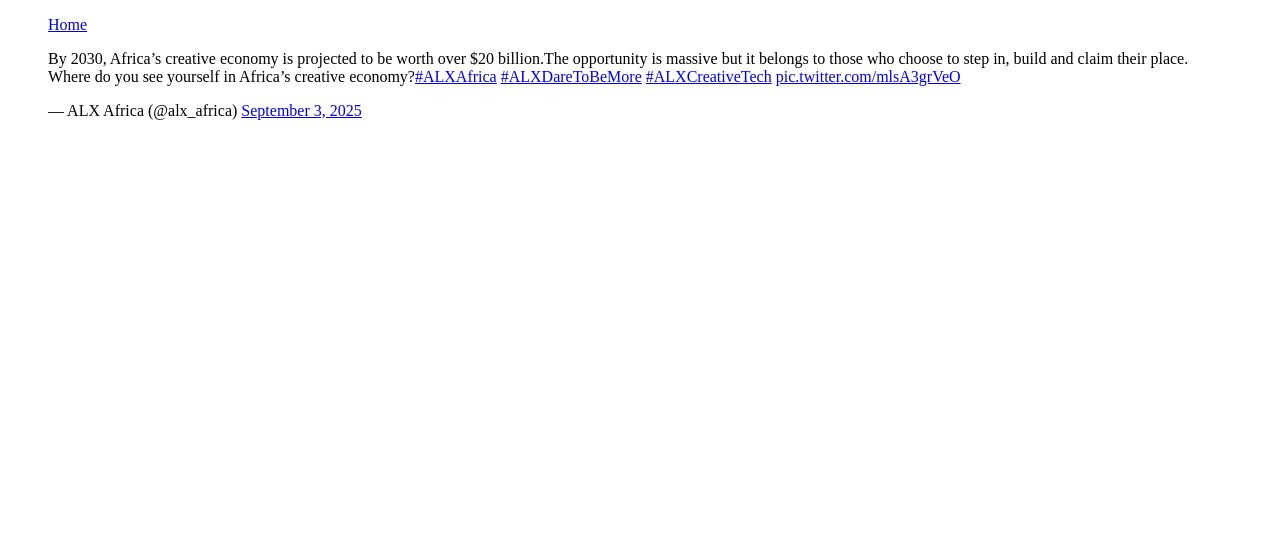
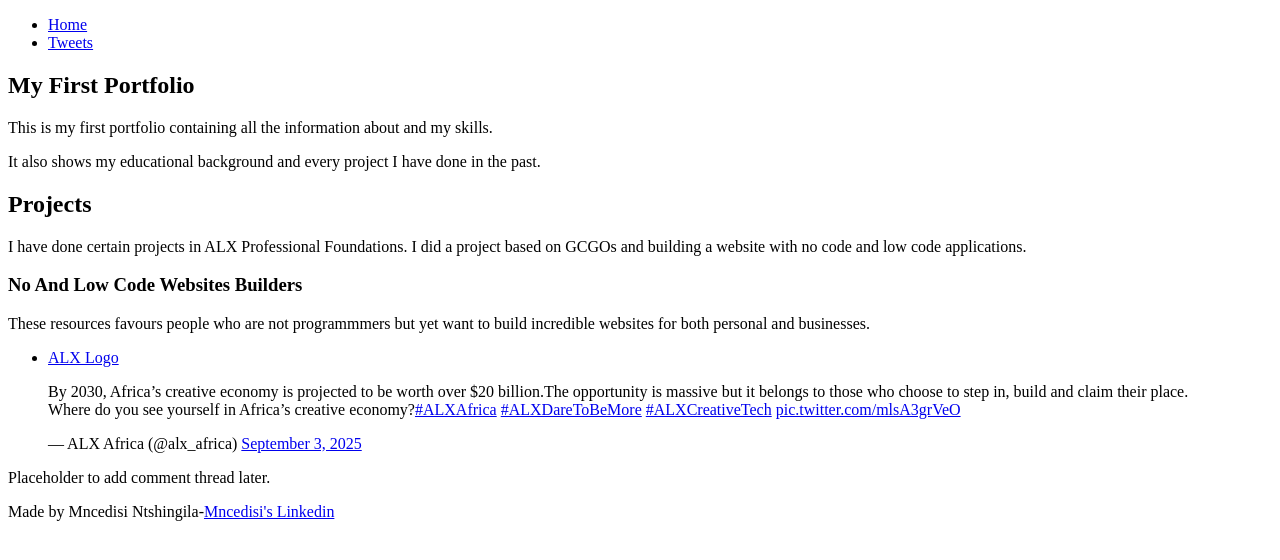
Before and after one commit to Mncedisi1110/My_First_Portfolio, a plain HTML site: page html_basic/tweets.html in a window 1280 px wide. Drawn offline with Linux system fonts and the light colour scheme.

Commit message:
Fourth commit

```diff
--- a/html_basic/tweets.html
+++ b/html_basic/tweets.html
@@ -1,17 +1,42 @@
+
 <!DOCTYPE html>
 <html lang="en">
     <head>
         <title>My_First_Portfolio</title>
         <meta charset="utf-8">
     </head>
+    <body>
+        <header>
     <ul>
-        <il><a href="file:///C:/Users/ntshi/My_First_Portfolio/html_basic/index.html">Home</a></il>
+        <li><a href="file:///C:/Users/ntshi/My_First_Portfolio/html_basic/index.html">Home</a></li>
+        <li><a href="file:///C:/Users/ntshi/My_First_Portfolio/html_basic/tweets.html">Tweets</a></li>
     </ul>
+        </header>
+<main>
+    <article>
+        <h1>My First Portfolio</h1>
+        <p>This is my first portfolio containing all the information about and my skills.</p>
+        <p>It also shows my educational background and every project I have done in the past.</p>
+        <h2>Projects</h2>
+        <p>I have done certain projects in ALX Professional Foundations. I did a project
+            based on GCGOs and building a website with no code and low code applications.
+        </p>
+        <h3>No And Low Code Websites Builders</h3>
+        <p>These resources favours people who are not programmmers but yet want to build
+            incredible websites for both personal and businesses.
+        </p>
+    <ul>
+        <li><a href="https://i.ibb.co/gTDZZT8/ALX-Logo-07.png ">ALX Logo</a></li>
+    </ul>
+    <blockquote class="twitter-tweet"><p lang="en" dir="ltr">By 2030, Africa’s creative economy is projected to be worth over $20 billion.The opportunity is massive but it belongs to those who choose to step in, build and claim their place.<br>Where do you see yourself in Africa’s creative economy?<a href="https://twitter.com/hashtag/ALXAfrica?src=hash&amp;ref_src=twsrc%5Etfw">#ALXAfrica</a> <a href="https://twitter.com/hashtag/ALXDareToBeMore?src=hash&amp;ref_src=twsrc%5Etfw">#ALXDareToBeMore</a> <a href="https://twitter.com/hashtag/ALXCreativeTech?src=hash&amp;ref_src=twsrc%5Etfw">#ALXCreativeTech</a> <a href="https://t.co/mlsA3grVeO">pic.twitter.com/mlsA3grVeO</a></p>&mdash; ALX Africa (@alx_africa) <a href="https://twitter.com/alx_africa/status/1963240016798179723?ref_src=twsrc%5Etfw">September 3, 2025</a></blockquote> <script async src="https://platform.twitter.com/widgets.js" charset="utf-8"></script>
+    </article>
 
-    <body>
-
-
-     <blockquote class="twitter-tweet"><p lang="en" dir="ltr">By 2030, Africa’s creative economy is projected to be worth over $20 billion.The opportunity is massive but it belongs to those who choose to step in, build and claim their place.<br>Where do you see yourself in Africa’s creative economy?<a href="https://twitter.com/hashtag/ALXAfrica?src=hash&amp;ref_src=twsrc%5Etfw">#ALXAfrica</a> <a href="https://twitter.com/hashtag/ALXDareToBeMore?src=hash&amp;ref_src=twsrc%5Etfw">#ALXDareToBeMore</a> <a href="https://twitter.com/hashtag/ALXCreativeTech?src=hash&amp;ref_src=twsrc%5Etfw">#ALXCreativeTech</a> <a href="https://t.co/mlsA3grVeO">pic.twitter.com/mlsA3grVeO</a></p>&mdash; ALX Africa (@alx_africa) <a href="https://twitter.com/alx_africa/status/1963240016798179723?ref_src=twsrc%5Etfw">September 3, 2025</a></blockquote> <script async src="https://platform.twitter.com/widgets.js" charset="utf-8"></script>
-
+    <aside>
+        <p>Placeholder to add comment thread later.</p>
+    </aside>
+</main>
+    <footer>
+        <p>Made by Mncedisi Ntshingila-<a href="https://www.linkedin.com/in/mncedisi-ntshingila-214561359/?originalSubdomain=za" target="_blank">Mncedisi's Linkedin</a></p>
+        </footer>
     </body>
 </html>
```
Also changed, not shown: html_basic/index.html (+17 -3 lines).
